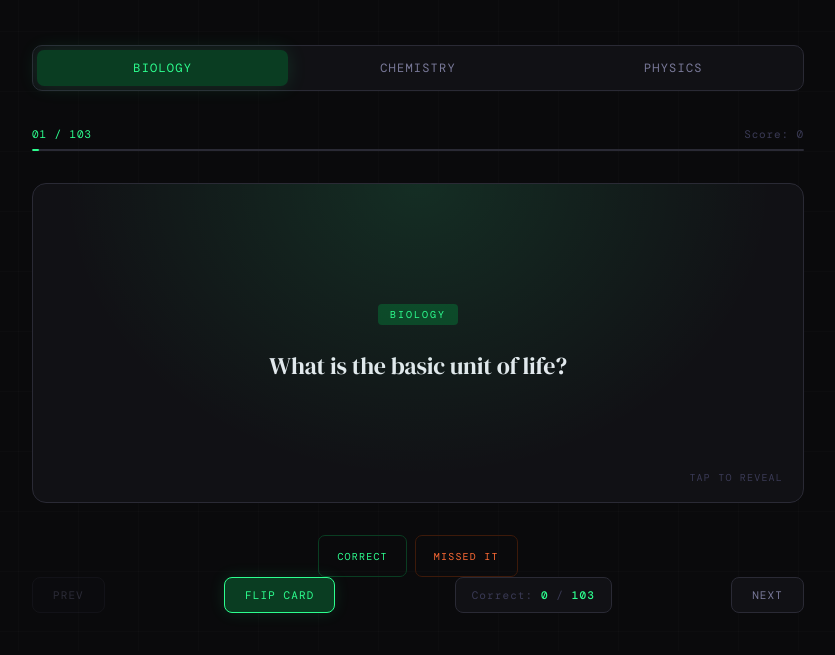
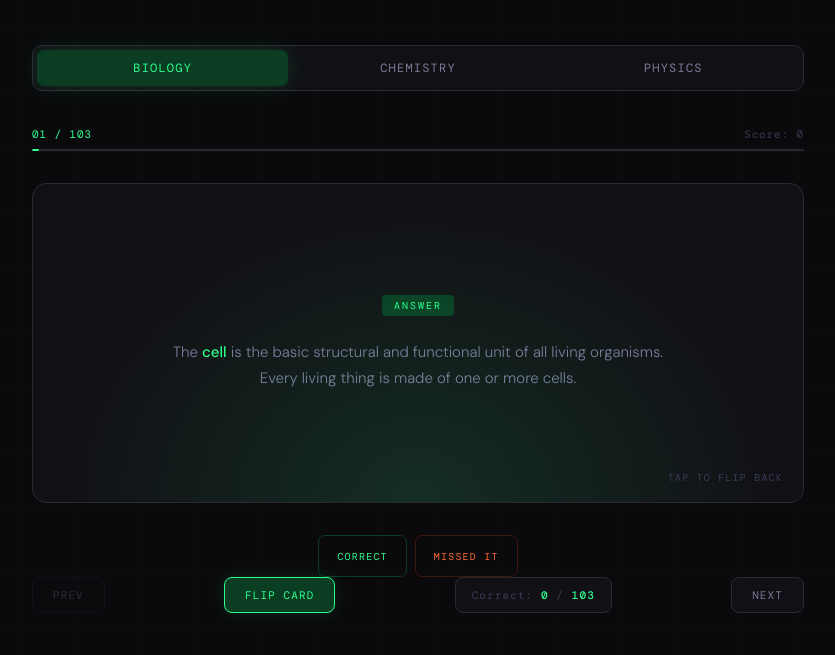
Before and after one commit to Mohan-codeer/MyFlashcards, a plain HTML site: page index.html in a window 1280 px wide. Both pictures are taken after a click on the element 640 px from the left and 492 px from the top of the page. Shown: the part 149-804 px from the top of the page, without its empty margins (222-1057 px from the left). Drawn offline with nearby package versions, Linux system fonts and the light colour scheme; a web font is replaced by a local one.

Commit message:
Refactor CSS and JavaScript for card animations
Removed vendor prefixes for CSS properties and adjusted card animation handling in JavaScript.

```diff
--- a/index.html
+++ b/index.html
@@ -183,6 +183,7 @@
 
   /* Card stage */
   .card-stage {
+    -webkit-perspective: 1200px;
     perspective: 1200px;
     margin-bottom: 32px;
     animation: fadeUp 0.6s 0.2s ease both;
@@ -192,16 +193,22 @@
     position: relative;
     width: 100%;
     height: 320px;
+    -webkit-transform-style: preserve-3d;
     transform-style: preserve-3d;
+    -webkit-transition: transform 0.55s cubic-bezier(0.4, 0.2, 0.2, 1);
     transition: transform 0.55s cubic-bezier(0.4, 0.2, 0.2, 1);
     cursor: pointer;
   }
 
-  .card-inner.flipped { transform: rotateY(180deg); }
+  .card-inner.flipped {
+    -webkit-transform: rotateY(180deg);
+    transform: rotateY(180deg);
+  }
 
   .card-face {
     position: absolute;
     inset: 0;
+    -webkit-backface-visibility: hidden;
     backface-visibility: hidden;
     border-radius: 14px;
     border: 1px solid var(--border);
@@ -230,6 +237,7 @@
   }
 
   .card-back {
+    -webkit-transform: rotateY(180deg);
     transform: rotateY(180deg);
   }
 
@@ -465,7 +473,7 @@
     to   { opacity: 1; transform: translateX(0); }
   }
 
-  .card-anim { animation: slideIn 0.35s ease both; }
+  /* card-anim removed to avoid conflict with 3D transform-style */
 
   /* Responsive */
   @media (max-width: 480px) {
@@ -908,10 +916,7 @@ function renderCard() {
   const card = deck[index];
   const cardInner = document.getElementById('card-inner');
 
-  cardInner.classList.remove('flipped', 'card-anim');
-  void cardInner.offsetWidth;
-  cardInner.classList.add('card-anim');
-
+  cardInner.classList.remove('flipped');
   flipped = false;
   document.getElementById('mark-controls').style.display = 'none';
 
@@ -938,8 +943,11 @@ function renderCard() {
 function flipCard() {
   const cardInner = document.getElementById('card-inner');
   flipped = !flipped;
-  cardInner.classList.toggle('flipped', flipped);
-
+  if (flipped) {
+    cardInner.classList.add('flipped');
+  } else {
+    cardInner.classList.remove('flipped');
+  }
   if (flipped && !marked[index]) {
     document.getElementById('mark-controls').style.display = 'flex';
   } else {
```
